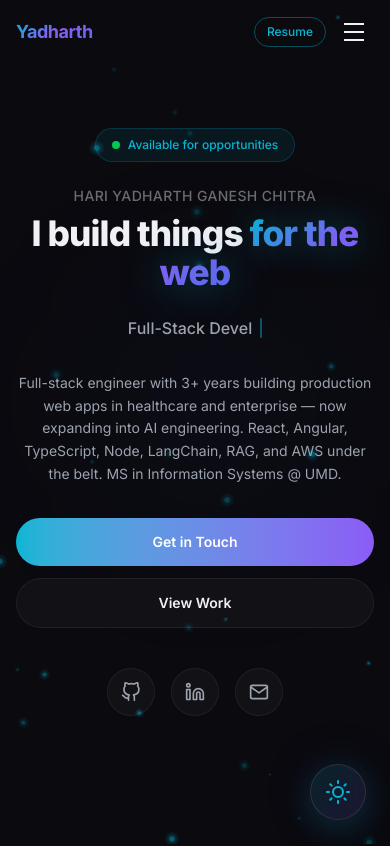
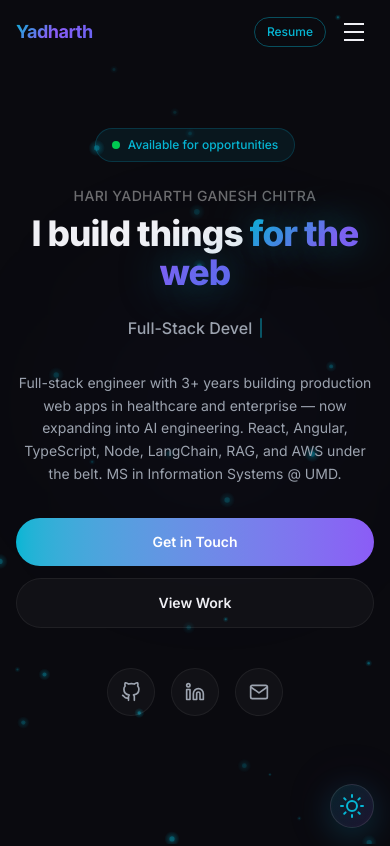
Before and after one commit to YadharthGC/portfolio2025, a React (Vite) app: page / in a window 390 px wide. Shown: the top 846 px of the page. Built offline with nearby package versions, Linux system fonts and the light colour scheme.

Commit message:
smallbug

```diff
--- a/src/components/ThemeToggle.tsx
+++ b/src/components/ThemeToggle.tsx
@@ -13,7 +13,7 @@ export default function ThemeToggle() {
       transition={{ delay: 1, type: 'spring', stiffness: 200 }}
       whileHover={{ scale: 1.1 }}
       whileTap={{ scale: 0.9 }}
-      className="fixed bottom-6 right-6 z-[100] flex h-14 w-14 items-center justify-center rounded-full shadow-2xl transition-colors duration-500"
+      className="fixed bottom-4 right-4 z-[100] flex h-11 w-11 items-center justify-center rounded-full shadow-2xl transition-colors duration-500 sm:bottom-6 sm:right-6 sm:h-14 sm:w-14"
       style={{
         background: isDark
           ? 'linear-gradient(135deg, rgba(var(--particle-primary), 0.15), rgba(var(--particle-secondary), 0.15))'
```
